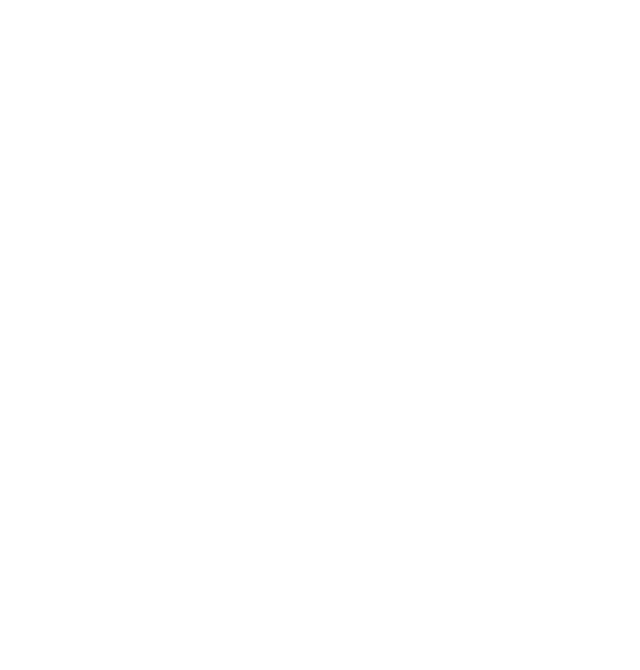
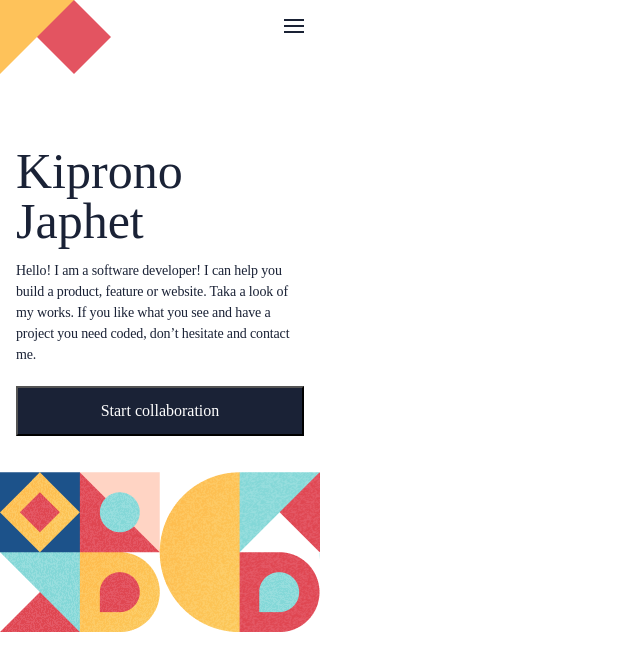
Before and after one commit to ksigei/Portfolio1, a plain HTML site: page index.html in a window 1280 px wide. Shown: the whole page, without its empty margins (0-640 px from the left). Drawn offline with Linux system fonts and the light colour scheme.

Commit message:
Modified html, css and README files

```diff
--- a/index.html
+++ b/index.html
@@ -8,6 +8,30 @@
     <link rel="stylesheet" href="style.css">
 </head>
 <body>
-
+    <div class="header-container">
+        <div class="header-img-left">
+            <img src="images/image_geometry_1.png" alt="image">
+        </div>
+        <div class="header-nav-lg">
+            <img src="images/ic_menu.jpg" alt="image">
+        </div>
+      <section class="about-container">
+        <div class="header-my-name">
+            <h1>Kiprono Japhet</h1>
+        </div>
+        <div class="header-about">
+            <p class="aboutme">Hello! I am a software developer! I can help you build a product, feature or website. Taka a look of my works.
+                  If you like what you see and have a project you need coded, don’t hesitate and contact me.
+            </p>
+        </div>
+        <!-- <div class="header-btn">
+            <button>Start collaboration</button>
+        </div> -->
+        <button>Start collaboration</button>
+      </section>
+        <div class="header-img-bottom">
+            <img src="images/image_geometry_2.png" alt="image">
+        </div>
+    </div>
 </body>
 </html>
--- a/style.css
+++ b/style.css
@@ -0,0 +1,84 @@
+.header-img-left{
+    position: absolute;
+    width: 111px;
+    height: 74px;
+    left: 0px;
+    top: 0px;
+}
+.header-nav-lg{
+    position: absolute;
+    width: 20px;
+    height: 14px;
+    left: 284px;
+    top: 19px;
+    background: #1A2236;
+}
+
+.about-container{
+    position: absolute;
+    width: 288px;
+    height: 336px;
+    left: 16px;
+    top: 104px;
+}
+.header-my-name{
+    width: 220px;
+    height: 100px;
+    left: 16px;
+    top: 104px;
+}
+.header-my-name h1{
+    font-family: Playfair Display;
+    font-style: normal;
+    font-weight: normal;
+    font-size: 50px;
+    line-height: 100%;
+    /* or 50px */
+
+
+    color: #1A2236;
+}
+.header-about{
+    width: 288px;
+    height: 126px;
+    left: 16px;
+    top: 224px;
+}
+.aboutme{
+    font-family: Poppins;
+    font-style: normal;
+    font-weight: normal;
+    font-size: 14px;
+    line-height: 21px;
+    letter-spacing: -0.01em;
+
+    color: #1A2236;
+}
+.header-btn{
+    width: 288px;
+    height: 50px;
+    left: 16px;
+    top: 390px;
+    background: #1A2236;
+}
+button{
+    width: 288px;
+    height: 50px;
+    left: 16px;
+    top: 390px;
+    background: #1A2236;
+    font-family: Poppins;
+    font-style: normal;
+    font-weight: 500;
+    font-size: 16px;
+    line-height: 24px;
+    text-align: center;
+    color: rgb(255, 255, 255);
+}
+.header-img-bottom{
+    position: absolute;
+    width: 320px;
+    height: 160px;
+    left: 0px;
+    top: 472px;
+}
```
Also changed, not shown: README.md, images/ic_menu.jpg (added), images/image-geometry_1.png (added), images/image-geometry_1.svg (added), images/image_geometry_1.png (added), images/image_geometry_1.svg (added), images/image_geometry_2.png (added), images/image_geometry_2.svg (added), images/screenshot.png (added).
